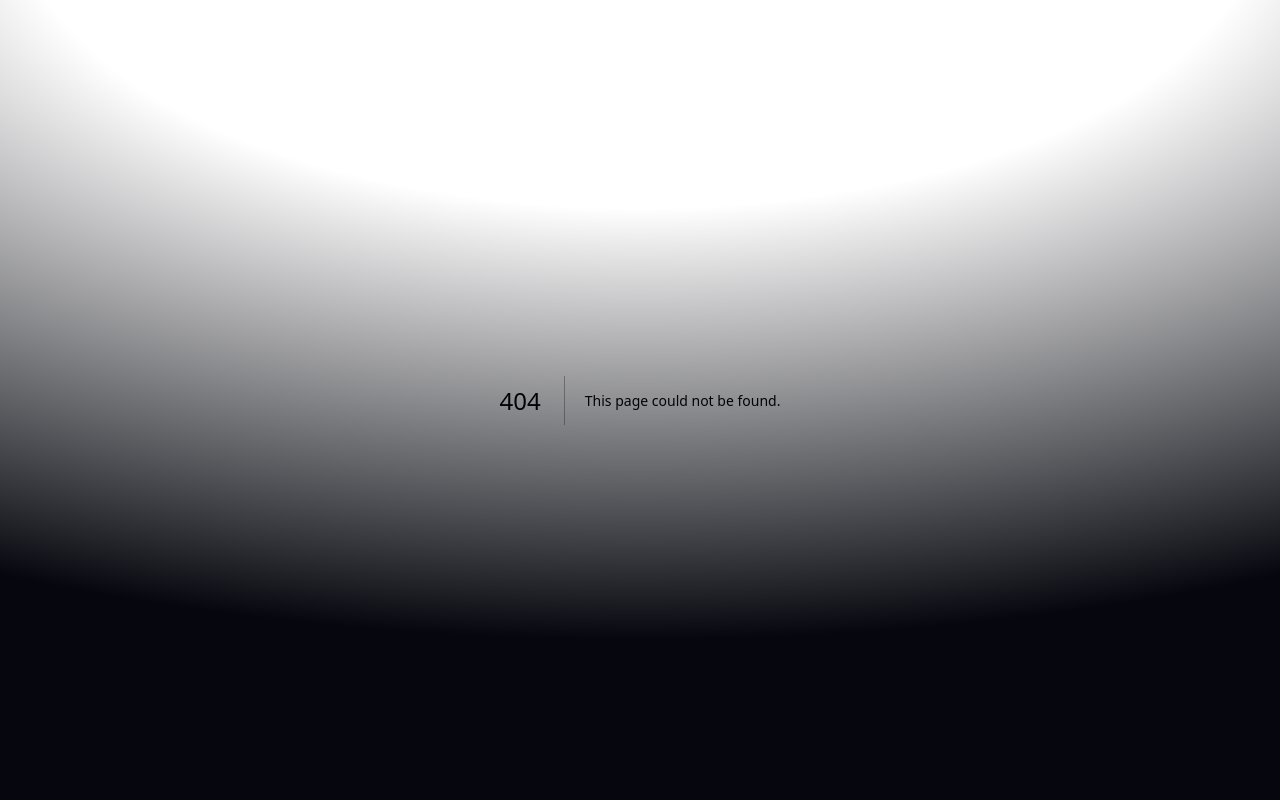
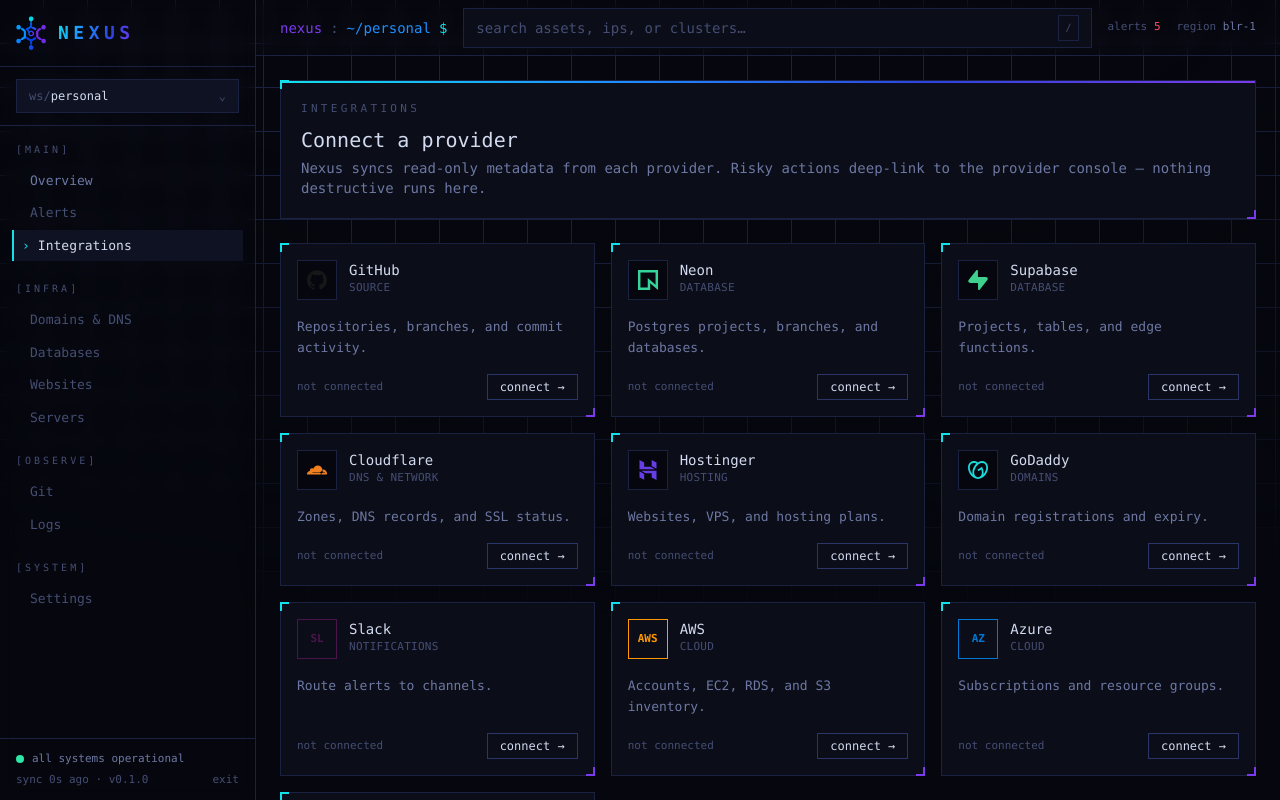
Before and after one commit to SamNickGammer/nexus.omprakashbharti.in, a Next.js app: page /integrations in a window 1280 px wide. Before the commit this address had no page. Built offline with nearby package versions, Linux system fonts and the light colour scheme; no server answers.

Commit message:
Add integrations catalog, clickable nav, favicon, and 1h sliding session

```diff
--- /dev/null
+++ b/app/(app)/integrations/page.tsx
@@ -0,0 +1,45 @@
+import type { Metadata } from "next";
+import { PROVIDERS } from "@/lib/providers";
+import { ProviderLogo } from "../../components/provider-logo";
+
+export const metadata: Metadata = { title: "Integrations — Nexus" };
+
+export default function IntegrationsPage() {
+  return (
+    <div className="space-y-6 p-6">
+      <header className="term-panel p-5">
+        <div className="grad-rule absolute inset-x-0 top-0" />
+        <p className="text-[11px] tracking-[0.3em] text-dim">INTEGRATIONS</p>
+        <h1 className="mt-2 text-xl text-text">Connect a provider</h1>
+        <p className="mt-1 text-sm text-muted">
+          Nexus syncs read-only metadata from each provider. Risky actions deep-link
+          to the provider console — nothing destructive runs here.
+        </p>
+      </header>
+
+      <div className="grid grid-cols-1 gap-4 md:grid-cols-2 xl:grid-cols-3">
+        {PROVIDERS.map((p) => (
+          <div key={p.key} className="term-panel flex flex-col gap-4 p-4">
+            <div className="flex items-start gap-3">
+              <ProviderLogo provider={p} />
+              <div className="min-w-0">
+                <div className="text-sm text-text">{p.name}</div>
+                <div className="text-[11px] uppercase tracking-wide text-dim">{p.category}</div>
+              </div>
+            </div>
+            <p className="flex-1 text-[13px] leading-relaxed text-muted">{p.desc}</p>
+            <div className="flex items-center justify-between">
+              <span className="text-[11px] text-dim">not connected</span>
+              <button
+                type="button"
+                className="border border-edge-bright px-3 py-1 text-xs text-text transition-colors hover:border-cyan hover:text-cyan"
+              >
+                connect →
+              </button>
+            </div>
+          </div>
+        ))}
+      </div>
+    </div>
+  );
+}
--- /dev/null
+++ b/app/components/nav.tsx
@@ -0,0 +1,59 @@
+"use client";
+
+import Link from "next/link";
+import { usePathname } from "next/navigation";
+
+// Sidebar sections (doc/07). Items with an href are live routes; the rest are
+// placeholders until their pages land, shown dimmed and non-clickable.
+const SECTIONS: { title: string; items: { label: string; href?: string }[] }[] = [
+  { title: "MAIN", items: [{ label: "Overview", href: "/" }, { label: "Alerts" }, { label: "Integrations", href: "/integrations" }] },
+  { title: "INFRA", items: [{ label: "Domains & DNS" }, { label: "Databases" }, { label: "Websites" }, { label: "Servers" }] },
+  { title: "OBSERVE", items: [{ label: "Git" }, { label: "Logs" }] },
+  { title: "SYSTEM", items: [{ label: "Settings" }] },
+];
+
+export function Nav() {
+  const pathname = usePathname();
+
+  return (
+    <nav className="flex-1 space-y-5 overflow-y-auto px-3 py-4">
+      {SECTIONS.map((section) => (
+        <div key={section.title}>
+          <p className="px-1 pb-2 text-[10px] tracking-[0.3em] text-dim">[{section.title}]</p>
+          <ul className="space-y-px">
+            {section.items.map((item) => {
+              const active = item.href === pathname;
+              const base = "group flex items-center gap-2 border-l-2 px-2 py-1.5 text-[13px] transition-colors";
+
+              if (!item.href) {
+                return (
+                  <li key={item.label} className={`${base} cursor-default border-transparent text-dim`}>
+                    <span> </span>
+                    {item.label}
+                  </li>
+                );
+              }
+              return (
+                <li key={item.label}>
+                  <Link
+                    href={item.href}
+                    className={`${base} ${
+                      active
+                        ? "border-cyan bg-surface text-text"
+                        : "border-transparent text-muted hover:border-edge-bright hover:text-text"
+                    }`}
+                  >
+                    <span className={active ? "text-cyan" : "text-dim group-hover:text-muted"}>
+                      {active ? "›" : " "}
+                    </span>
+                    {item.label}
+                  </Link>
+                </li>
+              );
+            })}
+          </ul>
+        </div>
+      ))}
+    </nav>
+  );
+}
--- /dev/null
+++ b/app/components/provider-logo.tsx
@@ -0,0 +1,27 @@
+import type { Provider } from "@/lib/providers";
+
+// Brand mark for a provider: real simple-icons glyph, or a branded monogram
+// tile for the ones without an available logo.
+export function ProviderLogo({ provider }: { provider: Provider }) {
+  if (provider.icon) {
+    return (
+      <span
+        className="grid h-10 w-10 place-items-center border border-edge bg-bg"
+        style={{ color: provider.brand }}
+      >
+        <svg role="img" viewBox="0 0 24 24" width={20} height={20} fill="currentColor">
+          <path d={provider.icon.path} />
+        </svg>
+      </span>
+    );
+  }
+
+  return (
+    <span
+      className="grid h-10 w-10 place-items-center border text-[11px] font-bold"
+      style={{ color: provider.brand, borderColor: provider.brand }}
+    >
+      {provider.mono}
+    </span>
+  );
+}
--- a/app/components/sidebar.tsx
+++ b/app/components/sidebar.tsx
@@ -4,16 +4,10 @@
 import { workspaces } from "@/lib/schema";
 import { getSession } from "@/lib/auth";
 import { signOut } from "@/app/actions";
+import { Nav } from "./nav";
 
 // Persistent left-nav. Terminal aesthetic: bracketed section headers,
-// monospace items, live status strip at the foot. Sections per doc/07.
-const SECTIONS: { title: string; items: { label: string; active?: boolean }[] }[] = [
-  { title: "MAIN", items: [{ label: "Overview", active: true }, { label: "Alerts" }, { label: "Integrations" }] },
-  { title: "INFRA", items: [{ label: "Domains & DNS" }, { label: "Databases" }, { label: "Websites" }, { label: "Servers" }] },
-  { title: "OBSERVE", items: [{ label: "Git" }, { label: "Logs" }] },
-  { title: "SYSTEM", items: [{ label: "Settings" }] },
-];
-
+// monospace items, live status strip at the foot.
 export async function Sidebar() {
   const session = await getSession();
   const [ws] = session
@@ -41,32 +35,7 @@
       </div>
 
       {/* nav */}
-      <nav className="flex-1 space-y-5 overflow-y-auto px-3 py-4">
-        {SECTIONS.map((section) => (
-          <div key={section.title}>
-            <p className="px-1 pb-2 text-[10px] tracking-[0.3em] text-dim">
-              [{section.title}]
-            </p>
-            <ul className="space-y-px">
-              {section.items.map((item) => (
-                <li
-                  key={item.label}
-                  className={`group flex cursor-pointer items-center gap-2 border-l-2 px-2 py-1.5 text-[13px] transition-colors ${
-                    item.active
-                      ? "border-cyan bg-surface text-text"
-                      : "border-transparent text-muted hover:border-edge-bright hover:text-text"
-                  }`}
-                >
-                  <span className={item.active ? "text-cyan" : "text-dim group-hover:text-muted"}>
-                    {item.active ? "›" : " "}
-                  </span>
-                  {item.label}
-                </li>
-              ))}
-            </ul>
-          </div>
-        ))}
-      </nav>
+      <Nav />
 
       {/* status strip */}
       <div className="border-t border-edge px-4 py-3 text-[11px]">
--- a/app/layout.tsx
+++ b/app/layout.tsx
@@ -2,8 +2,12 @@
 import "./globals.css";
 
 export const metadata: Metadata = {
-  title: "Nexus — ops cockpit",
+  title: {
+    default: "Nexus — ops cockpit",
+    template: "%s · Nexus",
+  },
   description: "Developer operations cockpit",
+  icons: { icon: "/icon.png" },
 };
 
 export default function RootLayout({
--- a/lib/auth.ts
+++ b/lib/auth.ts
@@ -3,8 +3,8 @@
 import { SignJWT, jwtVerify } from "jose";
 import { cookies } from "next/headers";
 
-const COOKIE = "nexus_session";
-const MAX_AGE = 60 * 60 * 24 * 7; // 7 days
+export const SESSION_COOKIE = "nexus_session";
+const MAX_AGE = 60 * 60; // 1 hour — middleware slides it forward on activity
 
 function secret() {
   const s = process.env.AUTH_SECRET;
@@ -29,7 +29,7 @@
     .setExpirationTime(`${MAX_AGE}s`)
     .sign(secret());
 
-  cookies().set(COOKIE, token, {
+  cookies().set(SESSION_COOKIE, token, {
     httpOnly: true,
     secure: process.env.NODE_ENV === "production",
     sameSite: "lax",
@@ -39,7 +39,7 @@
 }
 
 export async function getSession(): Promise<Session | null> {
-  const token = cookies().get(COOKIE)?.value;
+  const token = cookies().get(SESSION_COOKIE)?.value;
   if (!token) return null;
   try {
     const { payload } = await jwtVerify(token, secret());
@@ -50,5 +50,5 @@
 }
 
 export function clearSession() {
-  cookies().delete(COOKIE);
+  cookies().delete(SESSION_COOKIE);
 }
--- /dev/null
+++ b/lib/providers.ts
@@ -0,0 +1,35 @@
+import {
+  siGithub,
+  siSupabase,
+  siNeon,
+  siCloudflare,
+  siHostinger,
+  siGodaddy,
+  type SimpleIcon,
+} from "simple-icons";
+
+// The ProviderKey union from doc/04. `icon` is a simple-icons brand mark where
+// one exists; the rest fall back to a branded monogram tile (Slack/AWS/Azure
+// were pulled from simple-icons for trademark reasons).
+export type Provider = {
+  key: string;
+  name: string;
+  category: string;
+  desc: string;
+  brand: string; // hex, drives tile/logo color
+  icon?: SimpleIcon;
+  mono?: string; // fallback initials when no icon
+};
+
+export const PROVIDERS: Provider[] = [
+  { key: "github", name: "GitHub", category: "Source", desc: "Repositories, branches, and commit activity.", brand: `#${siGithub.hex}`, icon: siGithub },
+  { key: "neon", name: "Neon", category: "Database", desc: "Postgres projects, branches, and databases.", brand: `#${siNeon.hex}`, icon: siNeon },
+  { key: "supabase", name: "Supabase", category: "Database", desc: "Projects, tables, and edge functions.", brand: `#${siSupabase.hex}`, icon: siSupabase },
+  { key: "cloudflare", name: "Cloudflare", category: "DNS & Network", desc: "Zones, DNS records, and SSL status.", brand: `#${siCloudflare.hex}`, icon: siCloudflare },
+  { key: "hostinger", name: "Hostinger", category: "Hosting", desc: "Websites, VPS, and hosting plans.", brand: `#${siHostinger.hex}`, icon: siHostinger },
+  { key: "godaddy", name: "GoDaddy", category: "Domains", desc: "Domain registrations and expiry.", brand: `#${siGodaddy.hex}`, icon: siGodaddy },
+  { key: "slack", name: "Slack", category: "Notifications", desc: "Route alerts to channels.", brand: "#4A154B", mono: "SL" },
+  { key: "aws", name: "AWS", category: "Cloud", desc: "Accounts, EC2, RDS, and S3 inventory.", brand: "#FF9900", mono: "AWS" },
+  { key: "azure", name: "Azure", category: "Cloud", desc: "Subscriptions and resource groups.", brand: "#0078D4", mono: "AZ" },
+  { key: "manual_vps", name: "Manual VPS", category: "Servers", desc: "Track any server by IP + SSH metadata.", brand: "#12e0ea", mono: "VPS" },
+];
--- a/package.json
+++ b/package.json
@@ -19,7 +19,8 @@
     "jose": "^6.2.3",
     "next": "^14.2.35",
     "react": "18.3.1",
-    "react-dom": "18.3.1"
+    "react-dom": "18.3.1",
+    "simple-icons": "^16.25.0"
   },
   "devDependencies": {
     "@types/bcryptjs": "^2.4.6",
```
Also changed, not shown: middleware.ts (+32 -15 lines), app/icon.png (added), 1 other file (tests, documents, lock files or other folders).
